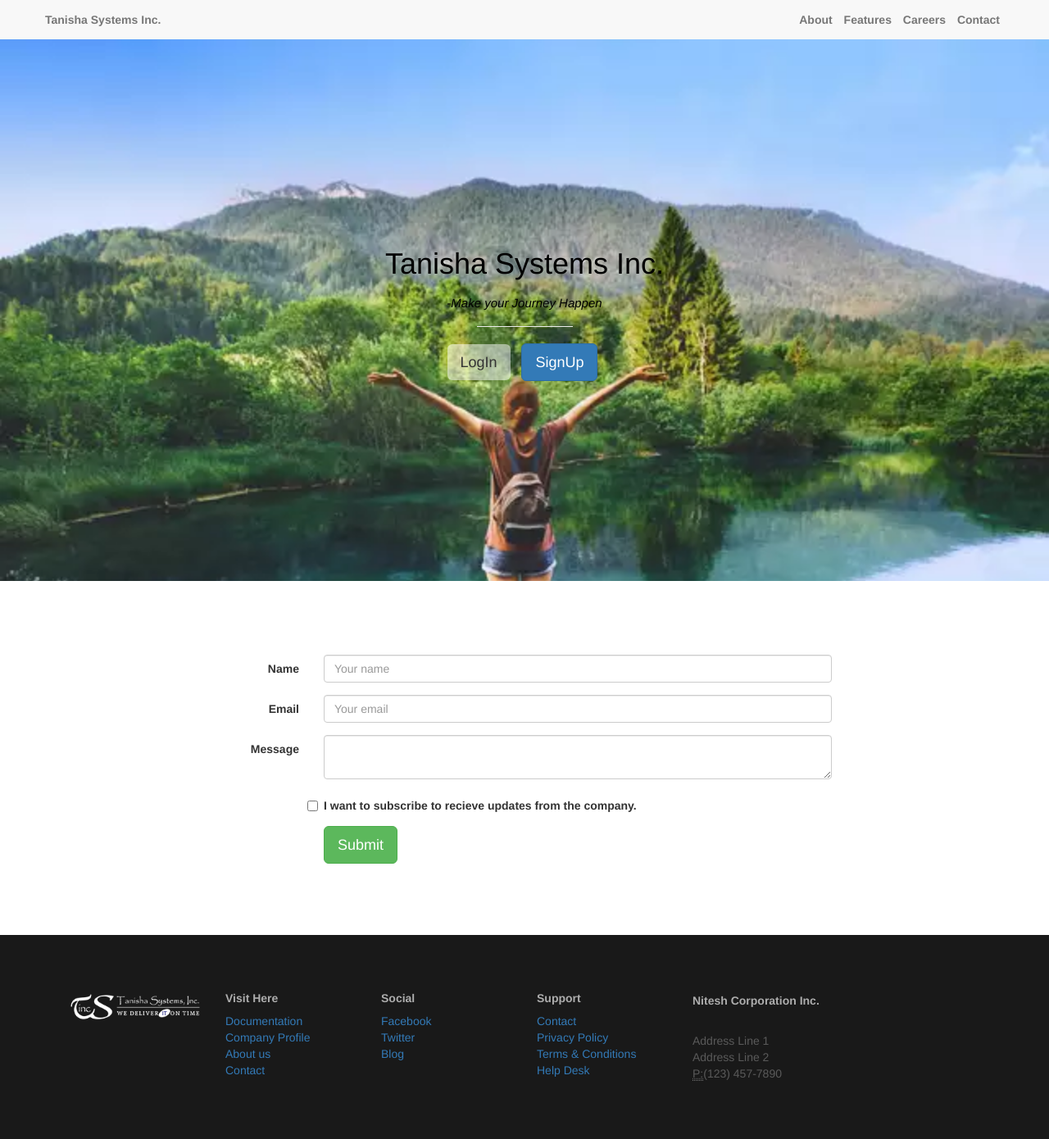
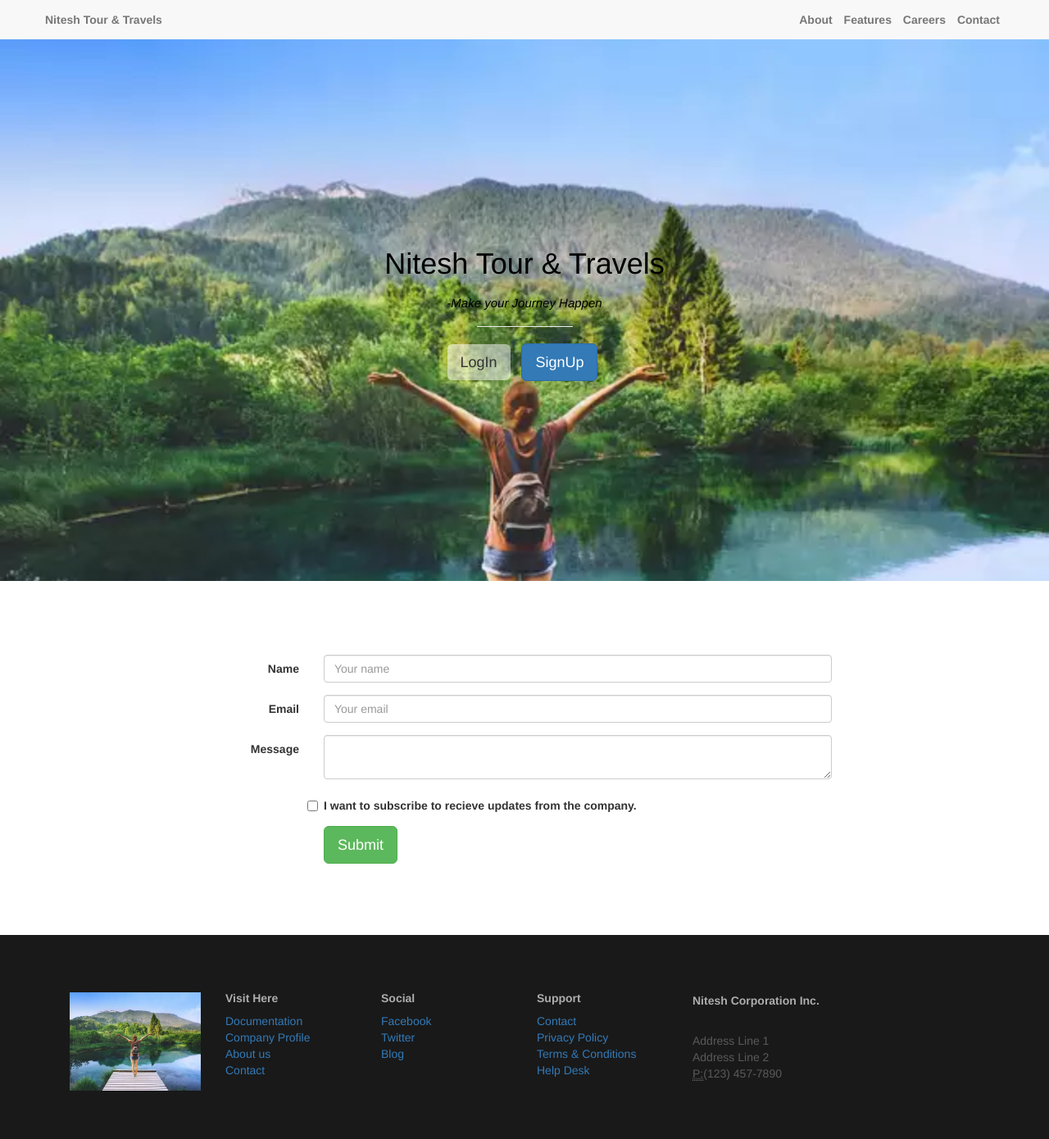
Before and after one commit to niteshk727/omnifood, a plain HTML site: page contact.html in a window 1280 px wide. Shown: the whole page at 82% size. Drawn offline with Linux system fonts and the light colour scheme.

Commit message:
Update contact.html

```diff
--- a/contact.html
+++ b/contact.html
@@ -17,7 +17,7 @@
           <div class="container">
 <!--              Row 1-->
               <div class="row">
-                  <a class="brand pull-left" href="landing_page.html">Tanisha Systems Inc.</a>
+                  <a class="brand pull-left" href="landing_page.html">Nitesh Tour & Travels</a>
                   <ul class="list-inline list-unstyled pull-right">
                       <li><a href="#about">About</a></li>
                       <li><a href="#features">Features</a></li>
@@ -32,7 +32,7 @@
 <!--              Row 2-->
               <div class="row">
                   <div class="wrap-headline">
-                      <h1 class="text-center">Tanisha Systems Inc.</h1>
+                      <h1 class="text-center">Nitesh Tour & Travels</h1>
                       <h2 class="text-center"><em>-Make your Journey Happen</em></h2>
                       <hr>
                       <ul class="list-inline list-unstyled text-center">
@@ -93,7 +93,7 @@
       <footer>
           <div class="container">
               <div class="col-sm-2">
-                  <img src="img/logo-white.png" class="img-responsive">
+                  <img src="img/backgroundimage.webp" class="img-responsive">
               </div>
               <div class="col-sm-2">
                   <h5>Visit Here</h5>
```
